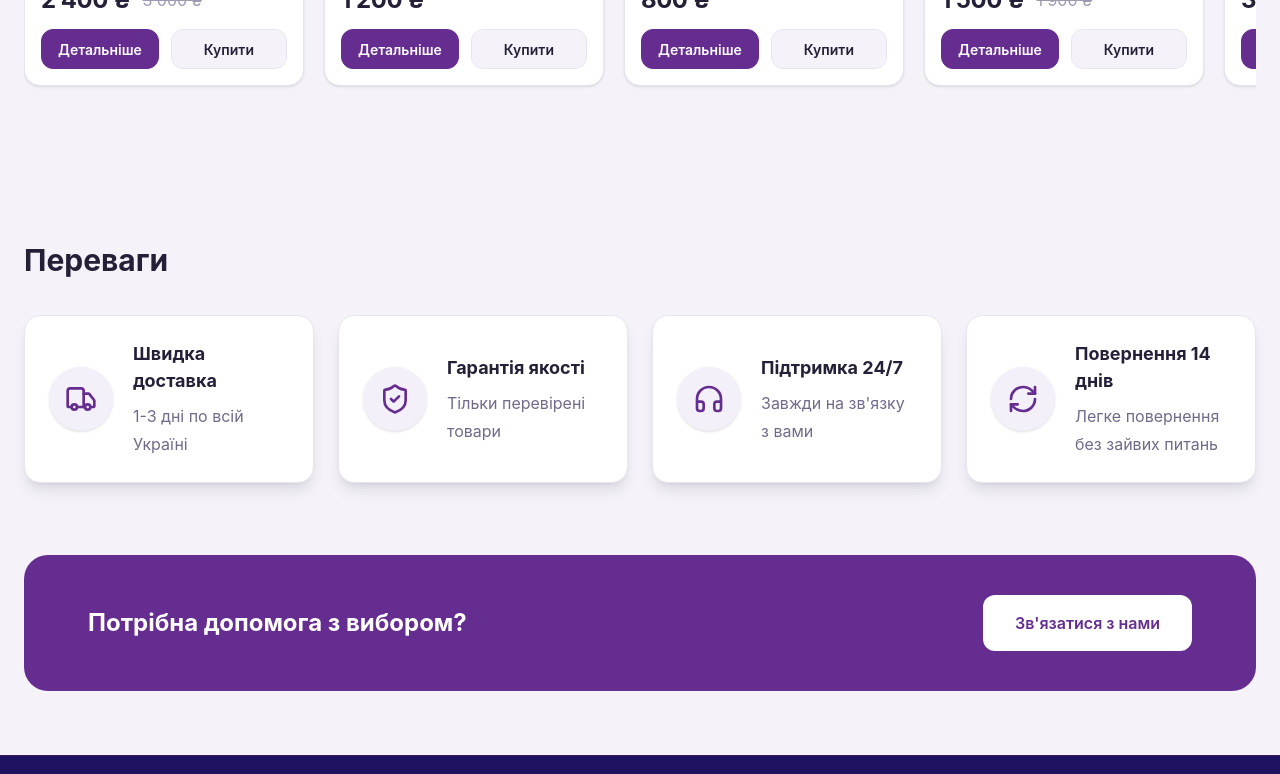
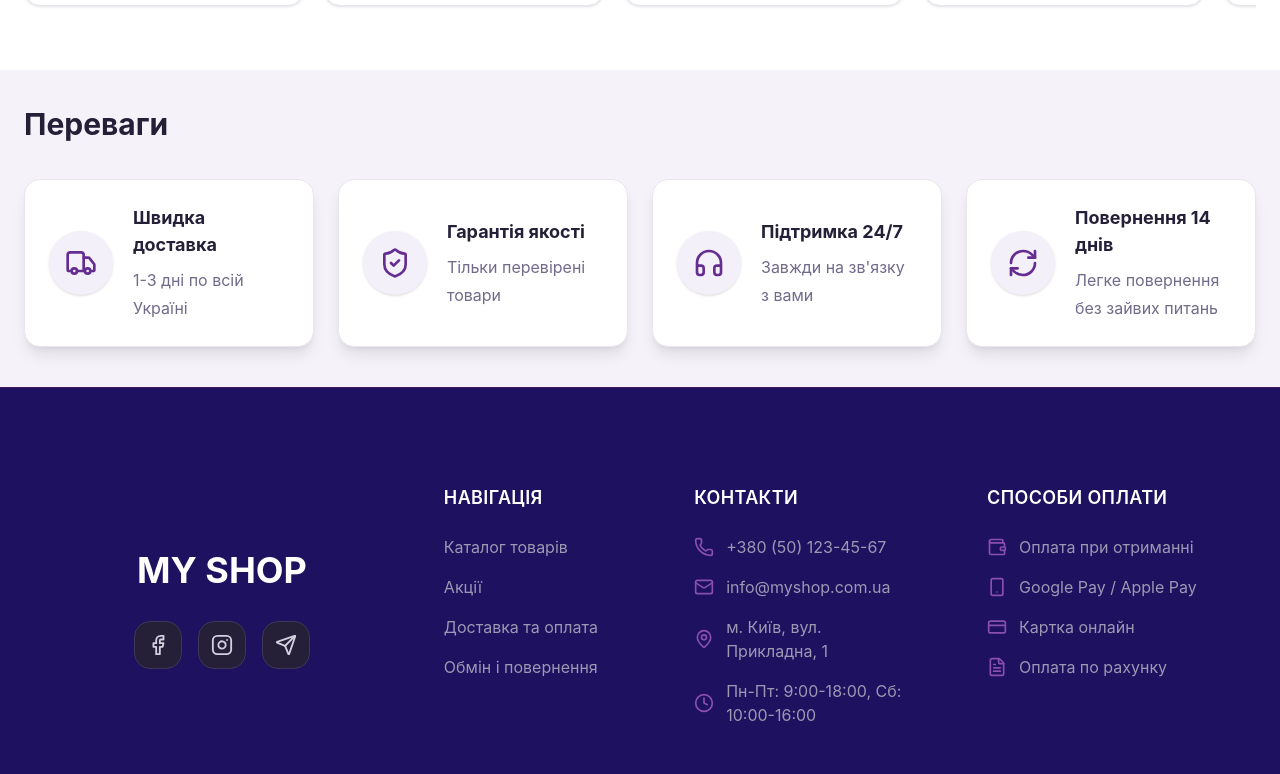
Before and after one commit to Greenfield-Taster/LaunchKit-Shop, a React (Vite) app: page / in a window 1280 px wide. Shown: the part 1036-1810 px from the top of the page. Built offline with nearby package versions, Linux system fonts and the light colour scheme.

Commit message:
Remove CTA section, set white carousel background, reduce spacing between sections

```diff
--- a/src/components/Carousel/Carousel.scss
+++ b/src/components/Carousel/Carousel.scss
@@ -2,7 +2,7 @@
 
 .carousel {
   padding: v.$spacing-12 0;
-  background: v.$neutral-100;
+  background: v.$neutral-0;
   width: 100%;
   max-width: 100vw;
   overflow: hidden;
--- a/src/pages/Home.jsx
+++ b/src/pages/Home.jsx
@@ -109,16 +109,6 @@ const Home = () => {
         </div>
       </section>
 
-      <section className="cta">
-        <div className="container">
-          <div className="cta__content">
-            <h2 className="cta__title">Потрібна допомога з вибором?</h2>
-            <Link to="/contacts" className="cta__button">
-              Зв'язатися з нами
-            </Link>
-          </div>
-        </div>
-      </section>
     </div>
   );
 };
--- a/src/styles/pages/_home.scss
+++ b/src/styles/pages/_home.scss
@@ -47,7 +47,7 @@
 // ========================================
 
 .hero {
-  padding: v.$spacing-16 0;
+  padding: v.$spacing-16 0 v.$spacing-12;
   background: v.$color-background;
   min-height: 45vh;
   display: flex;
@@ -58,11 +58,11 @@
   max-width: 100vw;
 
   @media (max-width: v.$breakpoint-lg) {
-    padding: v.$spacing-12 0;
+    padding: v.$spacing-12 0 v.$spacing-10;
     min-height: auto;
   }
   @media (max-width: v.$breakpoint-sm) {
-    padding: v.$spacing-10 0 v.$spacing-12 0;
+    padding: v.$spacing-10 0 v.$spacing-8;
   }
 
   &__content {
@@ -184,18 +184,11 @@
 // ========================================
 
 .popular {
-  padding: v.$spacing-16 0;
+  padding: 0;
   background: v.$color-background;
   width: 100%;
   max-width: 100vw;
   overflow-x: hidden;
-
-  @media (max-width: v.$breakpoint-md) {
-    padding: v.$spacing-12 0;
-  }
-  @media (max-width: v.$breakpoint-sm) {
-    padding: v.$spacing-10 0;
-  }
 }
 
 // ========================================
@@ -203,7 +196,7 @@
 // ========================================
 
 .benefits {
-  padding: v.$spacing-6 0 v.$spacing-10;
+  padding: v.$spacing-8 0 v.$spacing-10;
   background: v.$color-background;
   width: 100%;
   max-width: 100vw;
@@ -341,77 +334,3 @@
     }
   }
 }
-
-// ========================================
-// CTA
-// ========================================
-
-.cta {
-  padding: v.$spacing-8 0 v.$spacing-16;
-  background: v.$color-background;
-  width: 100%;
-  max-width: 100vw;
-  overflow-x: hidden;
-
-  &__content {
-    display: grid;
-    grid-template-columns: 1fr auto;
-    align-items: center;
-    gap: v.$spacing-8;
-    background: v.$brand-primary-500;
-    padding: v.$spacing-10 v.$spacing-16;
-    border-radius: v.$radius-xl;
-
-    @media (max-width: v.$breakpoint-md) {
-      grid-template-columns: 1fr;
-      text-align: center;
-      padding: v.$spacing-10 v.$spacing-8;
-      gap: v.$spacing-6;
-    }
-  }
-
-  &__title {
-    margin: 0;
-    color: v.$neutral-0;
-    line-height: v.$line-height-tight;
-    font-size: v.$font-size-2xl;
-    font-weight: v.$font-weight-bold;
-
-    @media (max-width: v.$breakpoint-lg) {
-      font-size: v.$font-size-xl;
-    }
-    @media (max-width: v.$breakpoint-sm) {
-      font-size: v.$font-size-lg;
-    }
-  }
-
-  &__button {
-    justify-self: end;
-    padding: v.$spacing-4 v.$spacing-8;
-    background: v.$neutral-0;
-    color: v.$brand-primary-500;
-    font-size: v.$font-size-base;
-    font-weight: v.$font-weight-semibold;
-    border: none;
-    border-radius: v.$radius-button;
-    text-decoration: none;
-    transition: v.$transition-button;
-    white-space: nowrap;
-    cursor: pointer;
-    font-family: v.$font-family-base;
-
-    &:hover {
-      background: v.$neutral-50;
-      box-shadow: v.$shadow-lg;
-    }
-    &:active {
-      background: v.$neutral-100;
-    }
-
-    @media (max-width: v.$breakpoint-md) {
-      justify-self: center;
-      width: 100%;
-      font-size: v.$font-size-sm;
-    }
-  }
-}
```
